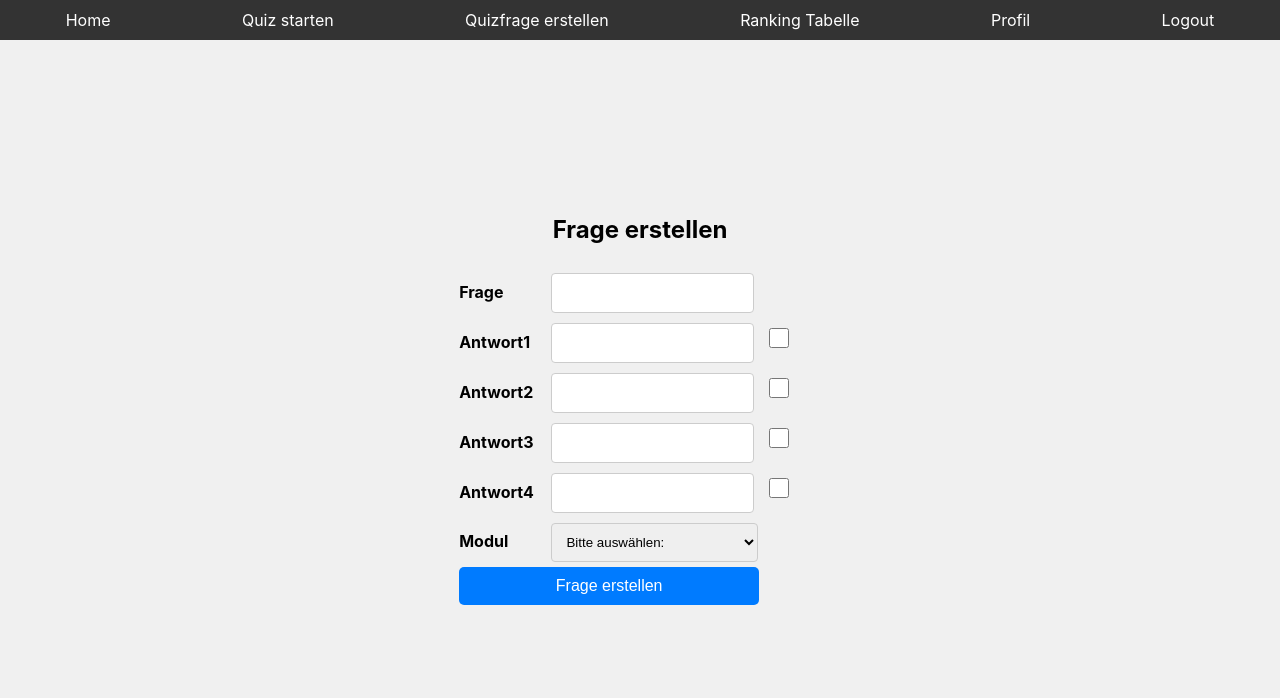
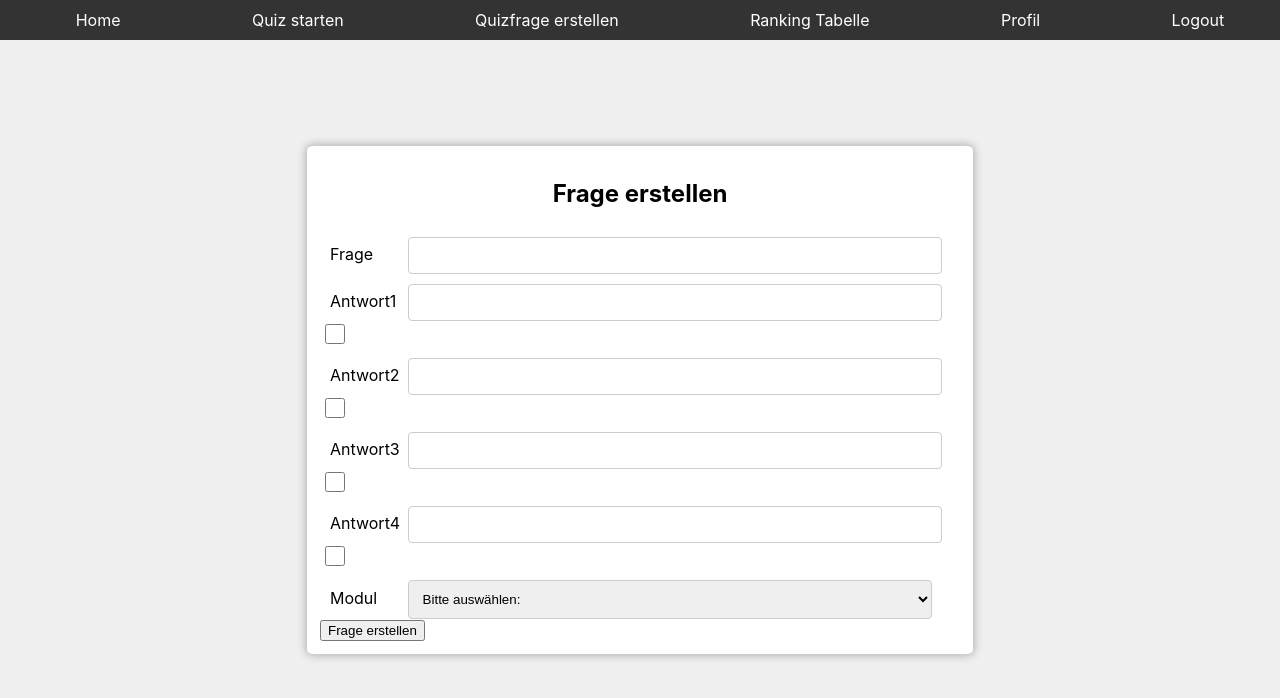
Before and after one commit to Projekt-IU/Projekt, a React (Create React App) app: page /FragenErstellen in a window 1280 px wide. Shown: the top 698 px of the page. Built offline with nearby package versions, Linux system fonts and the light colour scheme.

Commit message:
Verbesserung im CSS

```diff
--- a/src/components/FragenErstellen.js
+++ b/src/components/FragenErstellen.js
@@ -57,8 +57,10 @@ class FragenErstellen extends Component {
         }
 
         return (
-            <div className="centered-container">
-                <NavigationBar/>
+            <div> <NavigationBar/>
+            <div className="erstellen-centered-container">
+
+                <div className="erstellen-container">
                 <div className="fragen-box">
                     <h2>Frage erstellen</h2>
                     <form onSubmit={this.handleSubmit}>
@@ -163,6 +165,8 @@ class FragenErstellen extends Component {
                     {this.state.error && <p className="error-message">{this.state.error}</p>}
                 </div>
             </div>
+            </div>
+            </div>
         );
     }
 }
--- a/src/components/Login.js
+++ b/src/components/Login.js
@@ -84,7 +84,7 @@ class Login extends Component {
         }
 
         return (
-            <div className="centered-container">
+            <div className="login-centered-container">
                 <div className="login-box">
                     <h2>Anmelden</h2>
                     <form onSubmit={this.handleSubmit}>
--- a/src/components/styles/ChangePassword.css
+++ b/src/components/styles/ChangePassword.css
@@ -16,12 +16,12 @@
     margin-bottom: 20px;
 }
 
-label {
+.changepw-container label {
     font-weight: bold;
     margin-bottom: 5px;
 }
 
-input[type="password"] {
+.changepw-container input[type="password"] {
     padding: 10px;
     font-size: 16px;
     border: 1px solid #ccc;
--- a/src/components/styles/ChangeUsername.css
+++ b/src/components/styles/ChangeUsername.css
@@ -22,7 +22,7 @@
     margin-bottom: 5px;
 }
 
-input[type="text"] {
+.changeusername-container input[type="text"] {
     width: 500px;
     align-self: center;
     padding: 10px;
@@ -33,7 +33,7 @@ input[type="text"] {
 }
 
 
-input[type="password"] {
+.changeusername-container input[type="password"] {
     width: 500px;
     align-self: center;
     padding: 10px;
@@ -55,7 +55,7 @@ input[type="password"] {
     text-align: center; /* Zentriert die Fehlermeldung */
 }
 
-button[type="submit"] {
+.changeusername-container button[type="submit"] {
     width: 300px;
     padding: 10px;
     font-size: 16px;
@@ -67,6 +67,6 @@ button[type="submit"] {
     margin-top: 5px; /* Abstand zum vorherigen Element */
 }
 
-button[type="submit"]:hover {
+.changeusername-container button[type="submit"]:hover {
     background-color: #0056b3;
 }
--- a/src/components/styles/FragenErstellen.css
+++ b/src/components/styles/FragenErstellen.css
@@ -1,15 +1,27 @@
 /* Container für eine einzelne Zeile (Label, Eingabefeld, Checkbox) */
-.fragen-box .input-container {
+
+.erstellen-container
+{
     display: flex;
+    justify-content: center;
     align-items: center;
-    justify-content: flex-start;
+    height: 100vh;
+    background-color: #f0f0f0;
 }
-.centered-container
+.fragen-box
+{
+    background-color: #fff;
+    border: 1px solid #ccc;
+    padding: 1%;
+    box-shadow: 0px 0px 10px 0px #aaa;
+    width: 50%;
+    border-radius: 1%;
+    text-align: left;
 
-{
-    text-align: left;
 }
-.centered-container h2
+
+
+.erstellen-centered-container h2
 
 {
     text-align: center;
@@ -19,14 +31,15 @@
 .fragen-box label {
     display:inline-block;
     margin-right: 20px;
-
-    width: 20%;
+    margin-left: 10px;
+    text-align: left;
+    width: 9%;
 
 }
 
 /* Eingabefeld Stil */
 .fragen-box input[type="text"]  {
-    width: 50%;
+    width: 80%;
     margin-top: 10px;
     padding: 10px;
     margin-right: 10px;
@@ -36,7 +49,7 @@
 
 }
 .fragen-box select{
-    width: 57%;
+    width: 82%;
     margin-top: 10px;
     padding: 10px;
     margin-right: 10px;
--- a/src/components/styles/Login.css
+++ b/src/components/styles/Login.css
@@ -1,12 +1,13 @@
-.centered-container {
+.login-centered-container {
     display: flex;
     justify-content: center;
     align-items: center;
     height: 100vh;
     background-color: #f0f0f0;
+
 }
 
-.login-box {
+.login-centered-container .login-box {
 
     background-color: #fff;
     border: 1px solid #ccc;
@@ -27,13 +28,13 @@
     transition: border-color 0.9s;
 }
 
-.login-input:focus {
+ .login-input:focus {
     outline: none;
     border-color: #007bff; /* Ändert die Randfarbe beim anklicken */
 }
 
 
-.login-button {
+.login-centered-container .login-button {
     background-color: #007bff;
     color: white;
     border: none;
@@ -41,13 +42,15 @@
     padding: 10px 20px;
     cursor: pointer;
     transition: background-color 1.1s;
+    width: 60%;
+    font-size: 16px;
 }
 
 .login-button:hover {
     background-color: #0056b3;
 }
 
-.forgot-password-button {
+.login-centered-container .forgot-password-button {
     background-color: #007bff;
     color: white;
     border: none;
@@ -56,8 +59,11 @@
     cursor: pointer;
     margin-top: 10px;
     transition: background-color 1.1s;
+    width: 60%;
+    font-size: 16px;
+    margin-bottom: 5px;
 }
-.overlay {
+ .overlay {
     background-color: #f0f0f0; /* Opazität auf 0.5 reduziert */
     position: fixed;
     top: 0;
@@ -81,15 +87,6 @@
     text-align: center;
 }
 
-.forgot-password-button {
-    background-color: #007bff;
-    color: white;
-    border: none;
-    border-radius: 4px;
-    padding: 10px 20px;
-    cursor: pointer;
-    transition: background-color 1.1s;
-}
 .PWforgot-input{
 
     width: 80%;
--- a/src/components/styles/Profile.css
+++ b/src/components/styles/Profile.css
@@ -30,7 +30,7 @@
     box-shadow: 0px 0px 10px 0px #aaa;
 }
 
-h1 {
+.container emp-profile h1 {
     font-size: 24px;
     margin-top: 40px;
     margin-bottom: 15px;
```
Also changed, not shown: src/components/Profile.js (line endings or trailing spaces).
